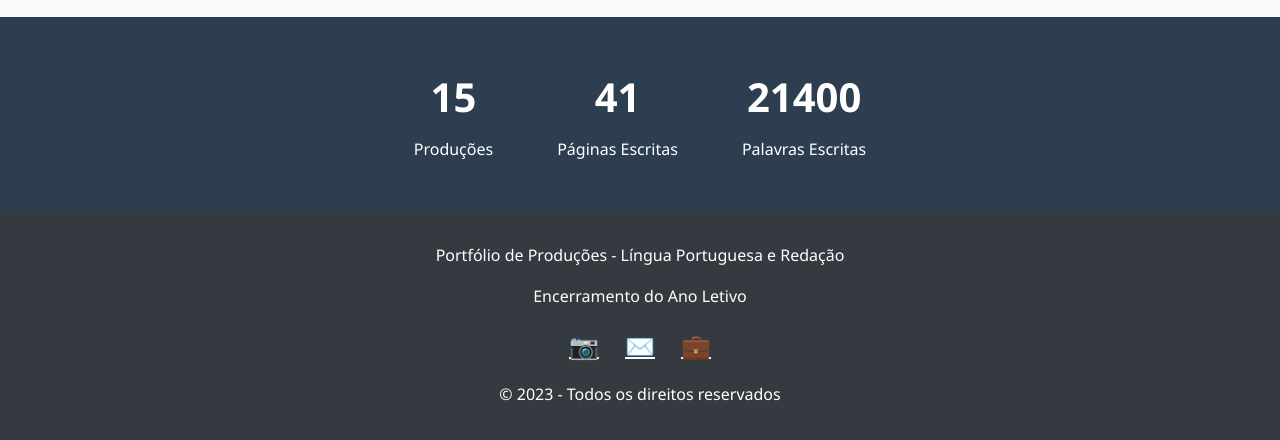
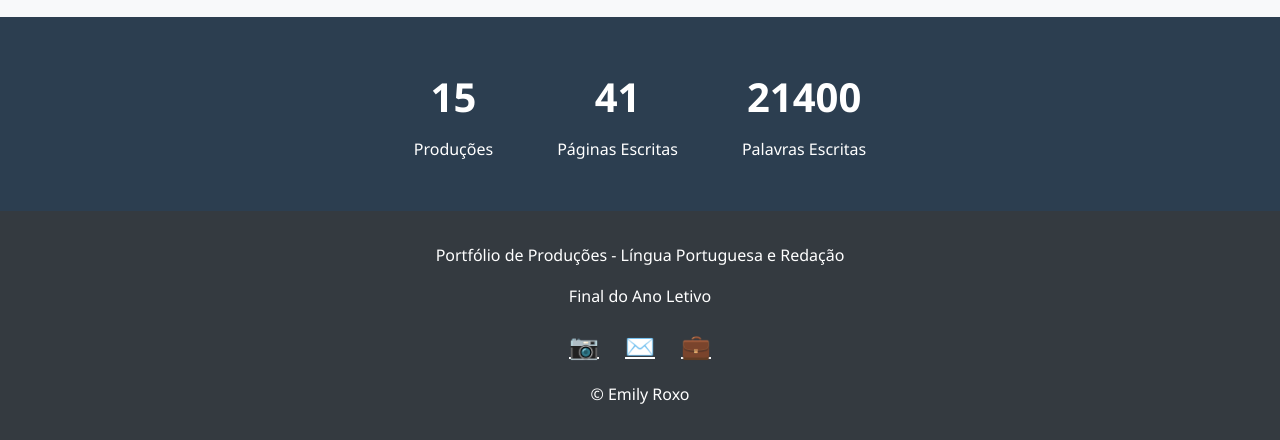
Before and after one commit to Nasen7072/TESTE-v4, a plain HTML site: page index.html in a window 1280 px wide. Shown: the part 3228-3668 px from the top of the page. Drawn offline with Linux system fonts and the light colour scheme.

Commit message:
Update index.html

```diff
--- a/index.html
+++ b/index.html
@@ -89,13 +89,13 @@
         <div class="container">
             <div class="footer-content">
                 <p>Portfólio de Produções - Língua Portuguesa e Redação</p>
-                <p>Encerramento do Ano Letivo</p>
+                <p>Final do Ano Letivo</p>
                 <div class="social-links">
                     <a href="#" aria-label="Instagram">📷</a>
                     <a href="#" aria-label="Email">✉️</a>
                     <a href="#" aria-label="LinkedIn">💼</a>
                 </div>
-                <p>&copy; 2023 - Todos os direitos reservados</p>
+                <p>&copy; Emily Roxo</p>
             </div>
         </div>
     </footer>
```
